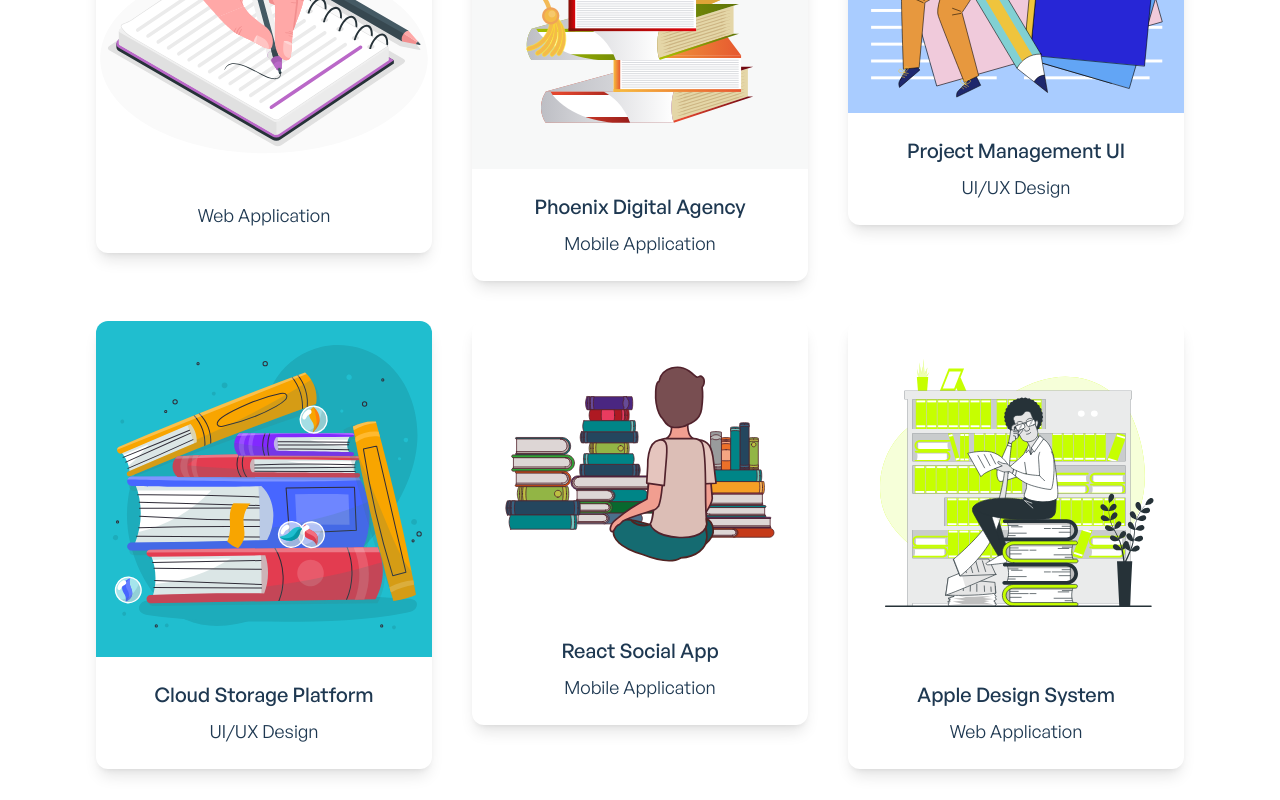
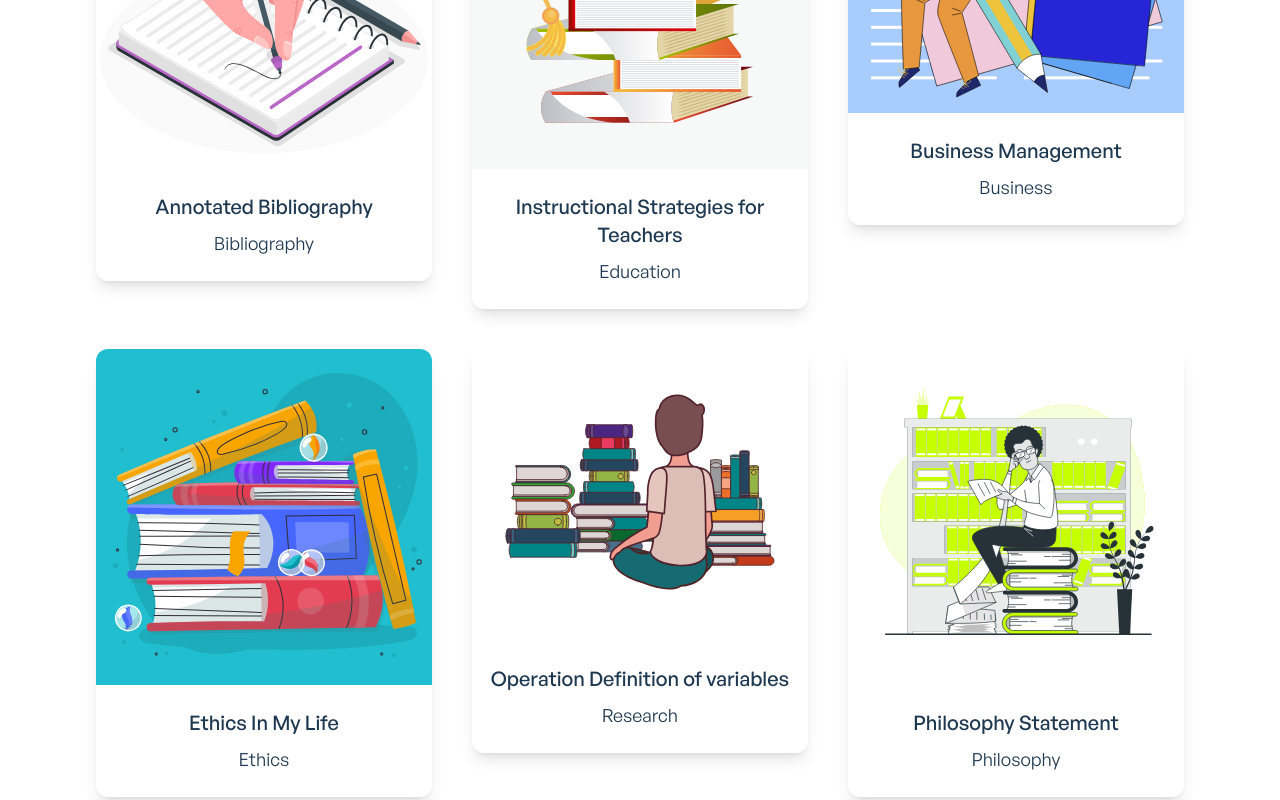
Before and after one commit to Blindtroop/portfolio-project, a React (Create React App) app: page / in a window 1280 px wide. Shown: the part 1180-1980 px from the top of the page. Built offline with nearby package versions, Linux system fonts and the light colour scheme.

Commit message:
Fix:Updated the projects

```diff
--- a/src/components/about/AboutCounter.jsx
+++ b/src/components/about/AboutCounter.jsx
@@ -3,7 +3,7 @@
 
 const AboutCounter = () => {
 	useCountUp({ ref: 'experienceCounter', end: 12, duration: 2 });
-	useCountUp({ ref: 'githubStarsCounter', end: 20, duration: 2 });
+	useCountUp({ ref: 'peerCounter', end: 40, duration: 2 });
 	useCountUp({ ref: 'feedbackCounter', end: 92, duration: 2 });
 	useCountUp({ ref: 'projectsCounter', end: 77, duration: 2 });
 
@@ -17,9 +17,9 @@
 				/>
 
 				<CounterItem
-					title="Stars on GitHub"
-					counter={<span id="githubStarsCounter" />}
-					measurement="k+"
+					title="Peer Reviewed Projects"
+					counter={<span id="peerCounter" />}
+					measurement="+"
 				/>
 
 				<CounterItem
--- a/src/components/projects/ProjectsGrid.jsx
+++ b/src/components/projects/ProjectsGrid.jsx
@@ -15,7 +15,7 @@
     <section className="py-5 sm:py-10 mt-5 sm:mt-10">
       <div className="text-center">
         <p className="font-general-medium text-2xl sm:text-4xl mb-1 text-ternary-dark dark:text-ternary-light relative inline-flex pb-2">
-          My Writings and Projects
+          Feautured Projects
           <span className="absolute -bottom-2 left-0 w-20 h-10 bg-alt-purple dark:bg-ternary-light rounded-lg z-10"></span>
         </p>
       </div>
--- a/src/data/projects.js
+++ b/src/data/projects.js
@@ -6,47 +6,49 @@
 import Image5 from '../images/placeholder5.svg';
 import Image6 from '../images/placeholder6.svg';
 
+
 export const projectsData = [
 	{
 		id: 1,
-		title: '',
-		category: 'Web Application',
+		title: 'Annotated Bibliography',
+		category: 'Bibliography',
 		img: Image1,
 		ProjectHeader: {
-			title: 'Project Management UI - From Context',
-			publishDate: 'Jul 26, 2021',
-			tags: 'UI / Frontend',
-			link: 'https://wbnfahnpceiemgqgcmrf.supabase.co/storage/v1/object/public/fred/Fred%20writing/561107-1720637029.2040763.docx'
+			title: 'Annotated Bibliography',
+			publishDate: 'Nov 26, 2024',
+			tags: 'bibliography, annotated bibliography, research, writing',
 		},
 	},
 	{
 		id: 2,
-		title: 'Phoenix Digital Agency',
-		category: 'Mobile Application',
+		title: 'Instructional Strategies for Teachers',
+		category: 'Education',
 		img: Image2,
 	},
 	{
 		id: 3,
-		title: 'Project Management UI',
-		category: 'UI/UX Design',
+		title: 'Business Management',
+		category: 'Business',
 		img: Image3,
 	},
 	{
 		id: 4,
-		title: 'Cloud Storage Platform',
-		category: 'UI/UX Design',
+		title: 'Ethics In My Life',
+		category: 'Ethics',
 		img: Image4,
 	},
 	{
 		id: 5,
-		title: 'React Social App',
-		category: 'Mobile Application',
+		title: 'Operation Definition of variables',
+		category: 'Research',
 		img: Image5,
 	},
 	{
 		id: 6,
-		title: 'Apple Design System',
-		category: 'Web Application',
+		title: 'Philosophy Statement',
+		category: 'Philosophy',
 		img: Image6,
 	},
+
+
 ];
```
